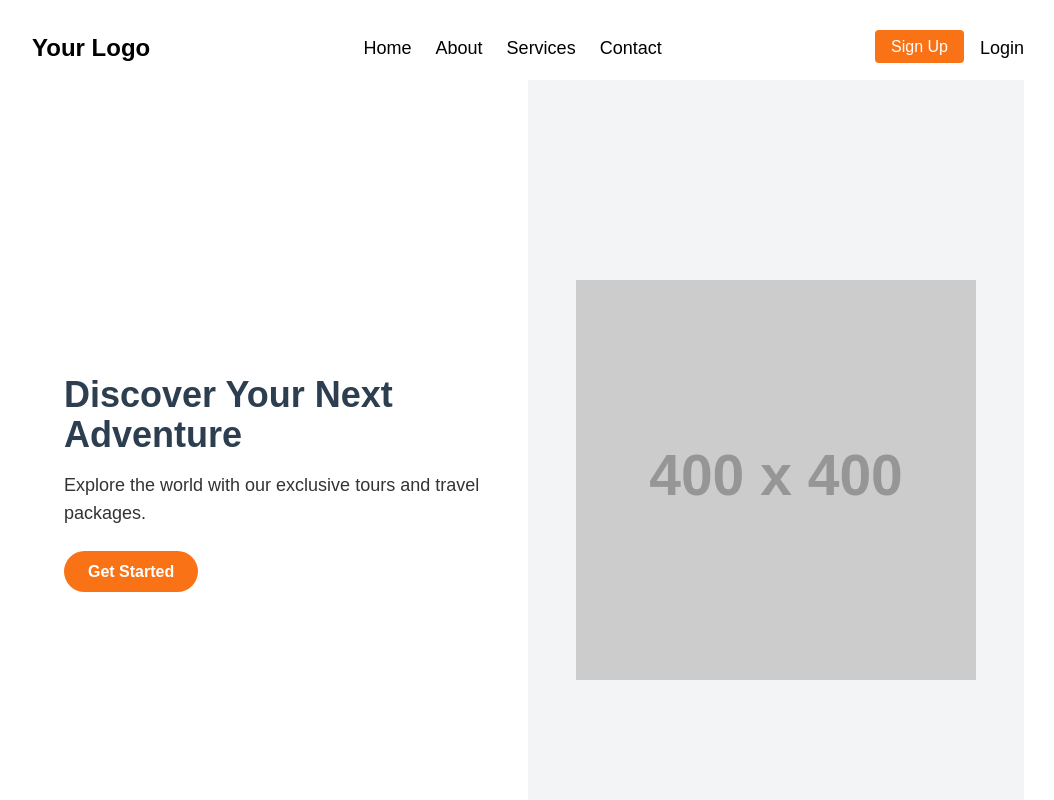
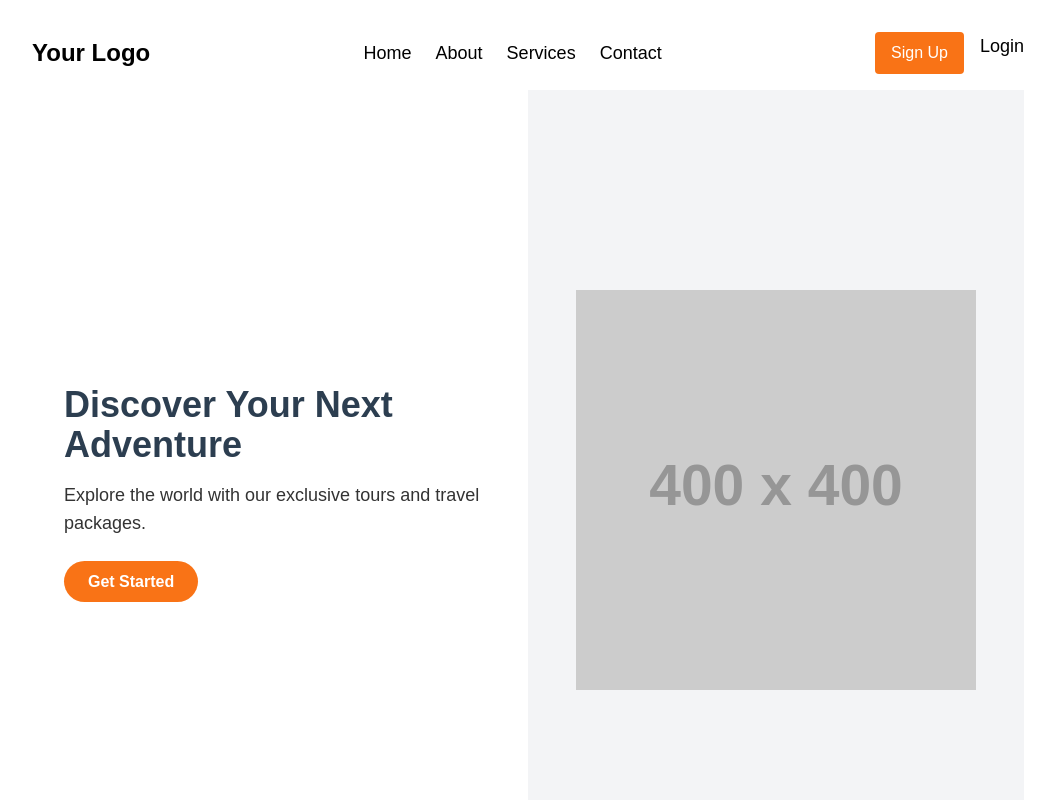
Before and after one commit to Osama4488/claude-chat-redux, a Next.js app: page /new in a window 1280 px wide. Shown: the top 800 px of the page, without its empty margins (112-1166 px from the left). Built offline with nearby package versions, Linux system fonts and the light colour scheme.

Commit message:
link issue fixed

```diff
--- a/src/components/website-sections/header.jsx
+++ b/src/components/website-sections/header.jsx
@@ -7,35 +7,35 @@ const Header = () => {
       <div className="container flex items-center justify-between">
         {/* Logo */}
         <div className="text-black text-2xl font-bold">
-          <Link href="/">
+          <Link legacyBehavior href="/">
             <a>Your Logo</a>
           </Link>
         </div>
 
         {/* Navigation Links */}
         <nav className="flex space-x-6">
-          <Link href="/">
+          <Link legacyBehavior href="/">
             <a className="text-black text-lg hover:text-orange-500">Home</a>
           </Link>
-          <Link href="/about">
+          <Link legacyBehavior href="/about">
             <a className="text-black text-lg hover:text-orange-500">About</a>
           </Link>
-          <Link href="/services">
+          <Link legacyBehavior href="/services">
             <a className="text-black text-lg hover:text-orange-500">Services</a>
           </Link>
-          <Link href="/contact">
+          <Link legacyBehavior href="/contact">
             <a className="text-black text-lg hover:text-orange-500">Contact</a>
           </Link>
         </nav>
 
         {/* Sign Up and Login */}
         <div className="flex space-x-4">
-          <Link href="/signup">
+          <Link legacyBehavior href="/signup">
             <a className="bg-orange-500 text-white py-2 px-4 rounded hover:bg-orange-600 transition duration-300">
               Sign Up
             </a>
           </Link>
-          <Link href="/login">
+          <Link legacyBehavior href="/login">
             <a className="text-black text-lg hover:text-orange-500">Login</a>
           </Link>
         </div>
--- a/src/pages/index.jsx
+++ b/src/pages/index.jsx
@@ -13,7 +13,7 @@ const YourComponent = () => {
         </p>
         <p className="text-lg md:text-xl lg:text-2xl mb-8">
           In the meantime, you can check out our{' '}
-          <Link href="/login">
+          <Link legacyBehavior href="/login">
             <a className="text-blue-500 hover:underline">app</a>
           </Link>.
         </p>
```
